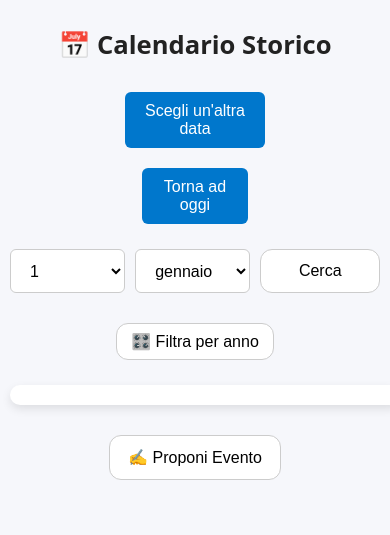
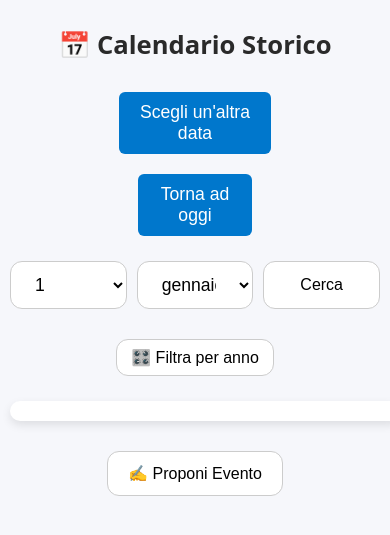
Before and after one commit to stefano-cerone/calendario-storico, a Flask app: page /index.html in a window 390 px wide. Shown: the top 535 px of the page. Run offline with Flask 3, Linux system fonts and the light colour scheme.

Commit message:
Fix: aumento font titolo e bottoni su mobile

```diff
--- a/static/style.css
+++ b/static/style.css
@@ -7,10 +7,11 @@ body {
 }
 
 h1 {
+  font-size: clamp(1.8rem, 2.5rem, 3rem);
+  font-weight: 600;
   text-align: center;
-  color: #222;
-  font-size: 2rem;
 }
+
 
 .selezione-data {
   display: flex;
@@ -20,10 +21,10 @@ h1 {
 }
 
 select, button {
-  padding: 10px 15px;
-  font-size: 1rem;
+  padding: 12px 20px;
+  font-size: 1.1rem;
   border: 1px solid #ccc;
-  border-radius: 6px;
+  border-radius: 12px;
   background-color: white;
   cursor: pointer;
 }
@@ -61,13 +62,14 @@ button:hover {
 
 .evento h3 {
   margin: 0 0 8px;
-  font-size: clamp(1rem, 2.5vw, 1.4rem);
+font-size: clamp(1.2rem, 1.5rem, 1.6rem);
+
   color: #1a1a1a;
 }
 
 .evento p {
   margin: 5px 0;
-  font-size: clamp(0.9rem, 2.2vw, 1.1rem);
+  font-size: clamp(1rem, 1.2rem, 1.3rem);
   color: #333;
 }
 
@@ -247,7 +249,7 @@ a button {
 
   button {
   font-size: clamp(1rem, 4vw, 1.2rem);
-  padding: 12px 18px;
+  padding: 12px 20px;
   border-radius: 12px;
 }
 
@@ -280,7 +282,7 @@ a button {
 
   .bottoni-home button {
     width: 90%;
-    font-size: 1rem;
+    font-size: 1.1rem;
     padding: 10px;
   }
 
```
